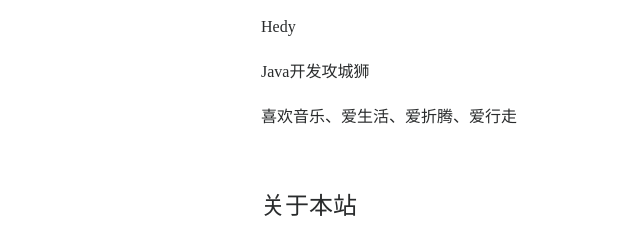
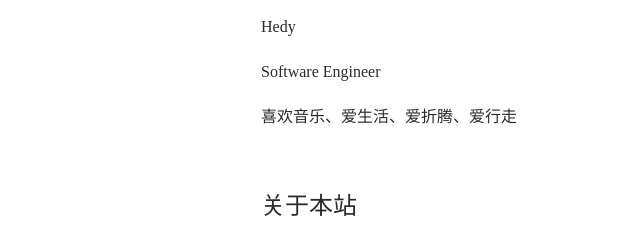
Before and after one commit to Hedy-Zhao/Hedy-zhao.github.io, a plain HTML site: page about.html in a window 1280 px wide. Shown: the part 134-365 px from the top of the page, 14-654 px from the left. Drawn offline with Linux system fonts and the light colour scheme.

Commit message:
Update about.html

```diff
--- a/about.html
+++ b/about.html
@@ -31,7 +31,7 @@
                     <p><span style="font-size: 18pt;">关于站主</span></p>
 
                     <p>Hedy</p>
-                    <p>Java开发攻城狮</p>
+                    <p>Software Engineer</p>
                     <p>喜欢音乐、爱生活、爱折腾、爱行走</p>
                     <p></p>
                     <p>&nbsp;</p>
```
